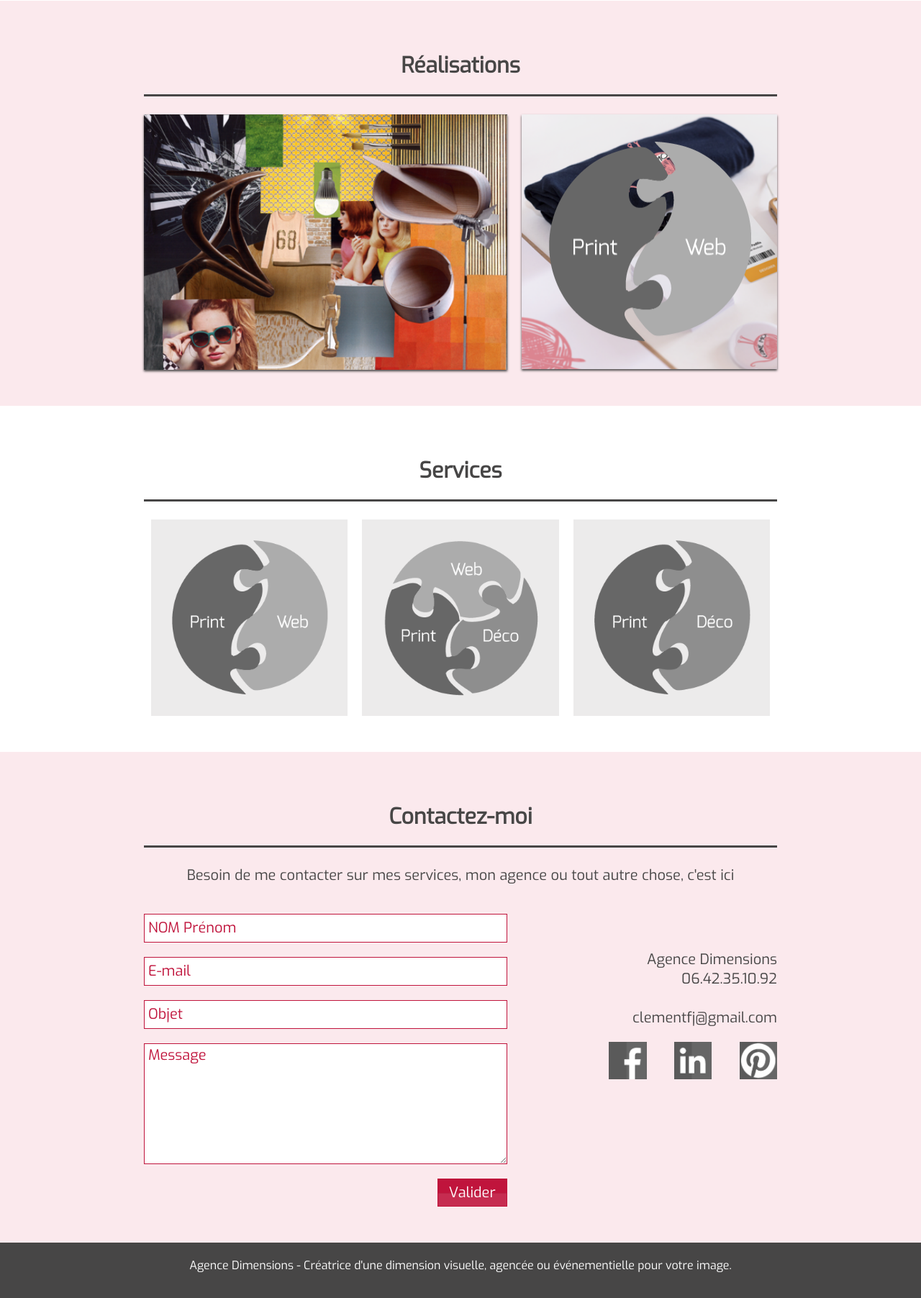
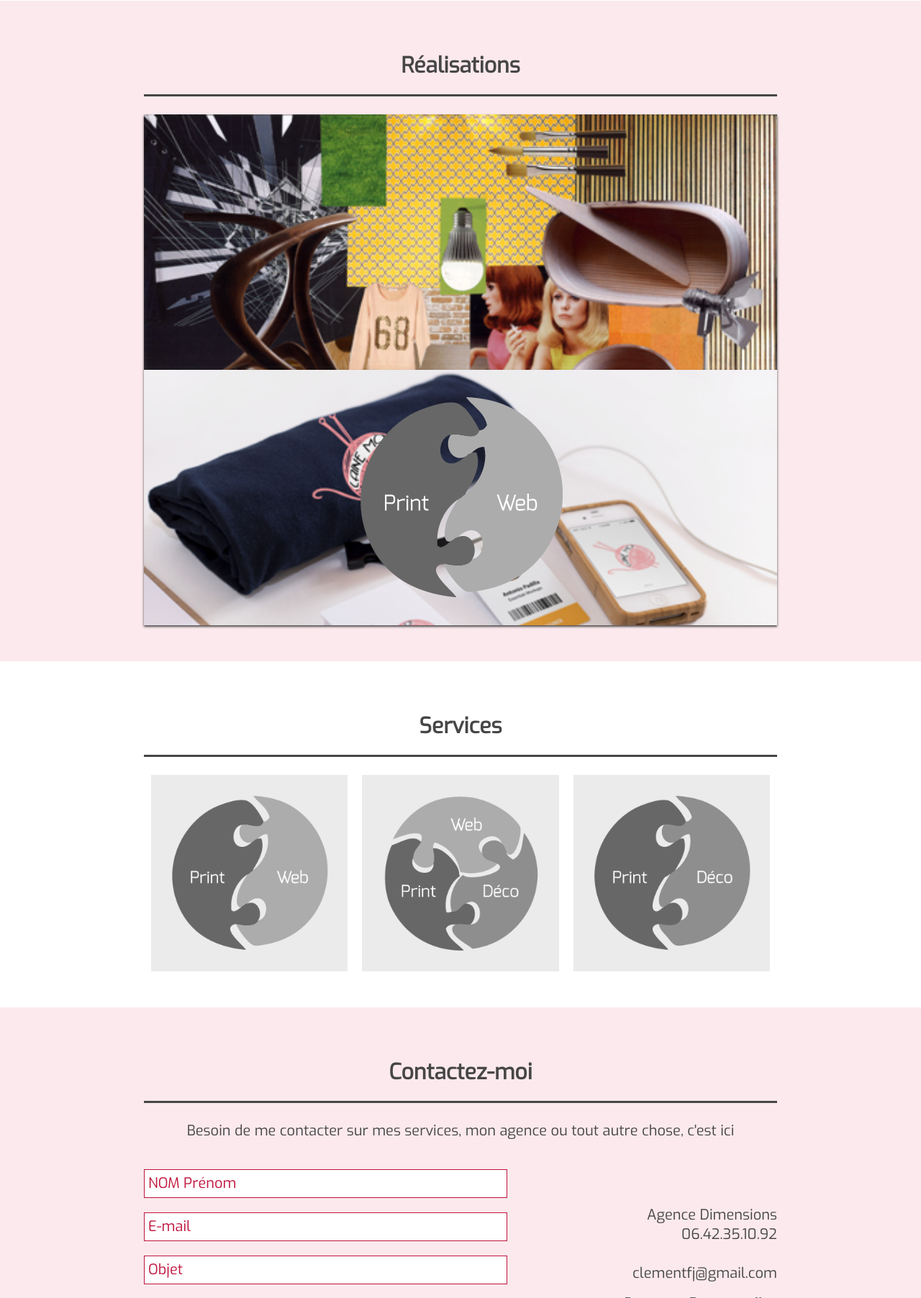
Before and after one commit to Fwedede/dimensions, a PHP site: page /dimensions_demo/ in a window 1280 px wide. Shown: the part 1283-3087 px from the top of the page at 72% size. Run offline with PHP 8.4, Linux system fonts and the light colour scheme; data comes from the database, SQL or seed files in the repository; style sheets or scripts are compiled from the project's sources; some libraries are stand-ins or nearby versions; some web fonts are replaced.

Commit message:
debug des cell dans réalisations

```diff
--- a/assets/stylesheet/overlay/_main.scss
+++ b/assets/stylesheet/overlay/_main.scss
@@ -14,7 +14,7 @@ main{
     }
     .social a img{
         @include transition(opacity .3s ease-in-out);
-        @include media(max-width 480px) {width:15%;}
+        @include media($screen-phone) {width:15%;}
 
         &:hover{
             opacity: .65;
@@ -31,7 +31,7 @@ main{
         article{
             margin-right: 16rem;
             @include media(max-width 1028px) {margin-right:26rem;}
-            @include media(max-width 480px) {margin-right:0;}
+            @include media($screen-phone) {margin-right:0;}
         }
         .chart{
             border:none;height:60px;margin:0.1rem;padding:0;position:relative;width:60px;background:white;cursor:pointer;
@@ -51,22 +51,20 @@ main{
         .tab{
             @include outer-container;
             >div:nth-child(1){
+                @include span-columns(5);
+                text-align: center;
+                .img_package{background-size:cover;}
+                @include media($screen-phone) {@include span-columns(12);}
+            }
+            >div:nth-child(2){
                 @include span-columns(7);
                 text-align: center;
-                .img_package{background-size: 100%;}
-                @include media(max-width 480px) {
-                    @include span-columns(12);
-                    .img_package{background-size: auto 100%;}
-                }
-            }
-            >div:nth-child(2){
-                @include span-columns(5);
-                text-align: center;
-                .img_package{background-size: auto 100%;}
-                @include media(max-width 480px) { @include span-columns(12);}
+                .img_package{background-size: cover;}
+                @include media($screen-phone) {@include span-columns(12);}
             }
             .img_package{
                 background-repeat: no-repeat;
+                img {max-width:inherit;}
 
             }
             h3 {margin: 0;}
@@ -108,7 +106,7 @@ main{
         width: 100%;}
         .popin{background:white;bottom:0;position:relative;width: 100%;padding: 2rem;box-shadow: 0.2rem 0.2rem 0.5rem $gray-dark;}
         .popin .close{position:absolute;right:1.5rem;top:1.5rem;cursor: pointer;
-            @include media(max-width 480px) {width:14px;}
+            @include media($screen-phone) {width:14px;}
         }
         .popin .close .img{margin-left:.2rem;vertical-align:bottom;}
         .popin>.desc, .popin .carousel{display:inline-block;vertical-align:top;width:100%;}
@@ -116,12 +114,12 @@ main{
         .popin>.carousel{
             text-align:center;width:70%;
             .img{margin:auto;width:auto;height:330px;
-                @include media(max-width 480px) {width:180px;height: auto;}
+                @include media($screen-phone) {width:180px;height: auto;}
             }
             .carousel-indicators{bottom:0px;margin-bottom:0;}
             .carousel-control{background:0;}
             .carousel-caption{bottom:0px;left:0;padding-bottom:20px;right:0;text-shadow:none;display:none;position: absolute;
-                @include media(max-width 480px) {padding-bottom:2px;}
+                @include media($screen-phone) {padding-bottom:2px;}
             }
         }
         .popin .carousel:hover .carousel-caption{background:rgba(255,255,255,.50);display:block;}
```
